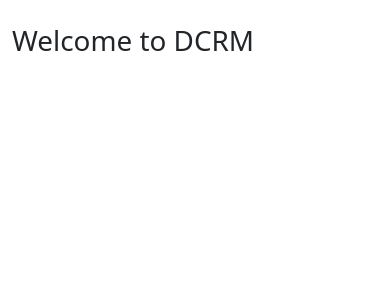
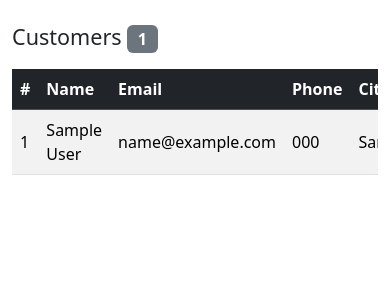
Before and after one commit to cbs301/dcrm, a Django app: page / in a window 390 px wide. Shown: the part 56-356 px from the top of the page. Run offline with Django 5.2, Linux system fonts and the light colour scheme; tables that the repository leaves empty hold one stand-in row (values such as "Sample post").

Commit message:
Display customers table on home page
- Query all customers in home view and pass to template
- Render Bootstrap striped/hover table with id, name, email, phone, city, state, and created date
- Show count badge and empty state alert when no customers exist

Co-Authored-By: Claude Sonnet 4.6 <noreply@anthropic.com>

```diff
--- a/templates/home.html
+++ b/templates/home.html
@@ -2,8 +2,41 @@
 
 {% block content %}
 
+<div class="d-flex justify-content-between align-items-center mb-3">
+  <h4 class="mb-0">Customers <span class="badge bg-secondary">{{ customers.count }}</span></h4>
+</div>
 
-<h1>Welcome to DCRM</h1>
-
+{% if customers %}
+  <div class="table-responsive">
+    <table class="table table-striped table-hover align-middle">
+      <thead class="table-dark">
+        <tr>
+          <th>#</th>
+          <th>Name</th>
+          <th>Email</th>
+          <th>Phone</th>
+          <th>City</th>
+          <th>State</th>
+          <th>Created</th>
+        </tr>
+      </thead>
+      <tbody>
+        {% for customer in customers %}
+          <tr>
+            <td>{{ customer.id }}</td>
+            <td>{{ customer.first_name }} {{ customer.last_name }}</td>
+            <td>{{ customer.email }}</td>
+            <td>{{ customer.phone|default:"—" }}</td>
+            <td>{{ customer.city|default:"—" }}</td>
+            <td>{{ customer.state|default:"—" }}</td>
+            <td>{{ customer.created_at|date:"M d, Y" }}</td>
+          </tr>
+        {% endfor %}
+      </tbody>
+    </table>
+  </div>
+{% else %}
+  <div class="alert alert-info">No customers yet.</div>
+{% endif %}
 
 {% endblock %}
--- a/website/views.py
+++ b/website/views.py
@@ -2,10 +2,12 @@ from django.shortcuts import render, redirect
 from django.contrib.auth import authenticate, login, logout
 from django.contrib.auth.forms import UserCreationForm
 from django.contrib import messages
+from .models import Customer
 
 
 def home(request):
-    return render(request, 'home.html', {})
+    customers = Customer.objects.all()
+    return render(request, 'home.html', {'customers': customers})
 
 
 def login_user(request):
```
